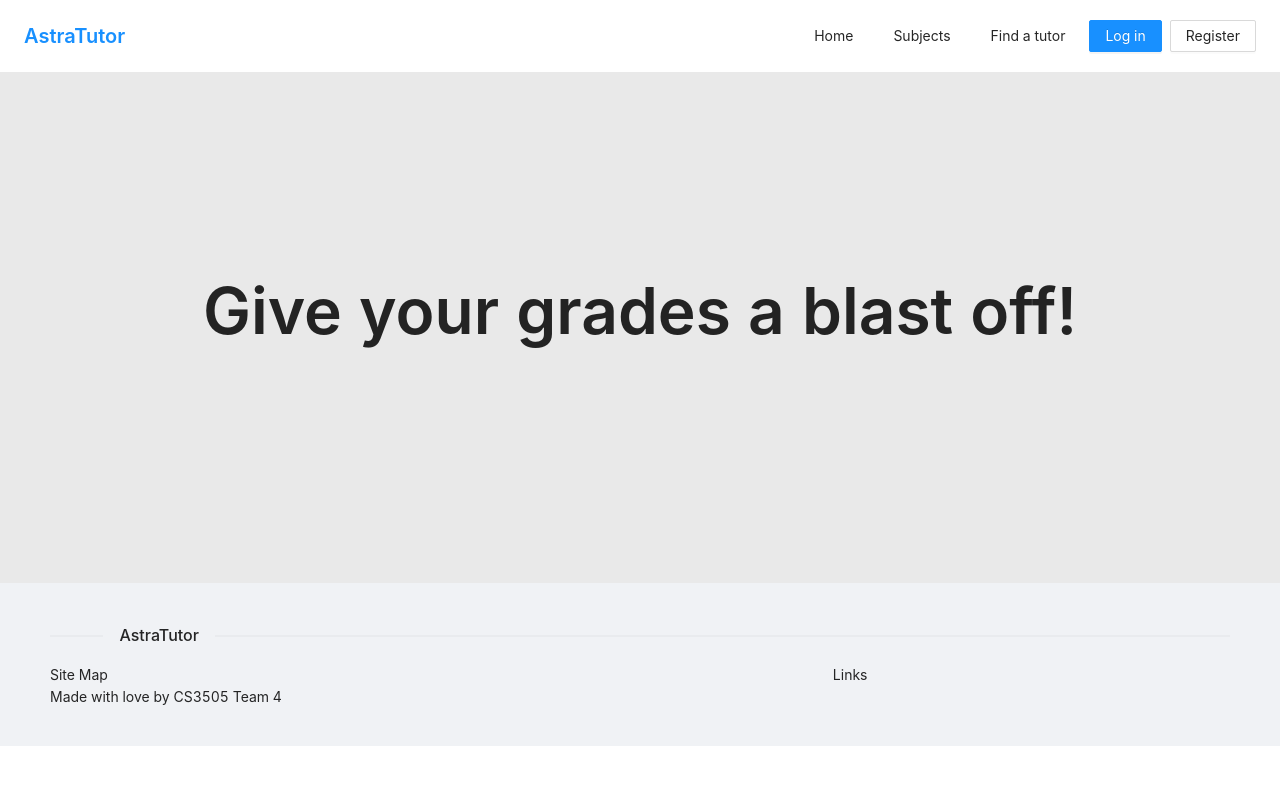
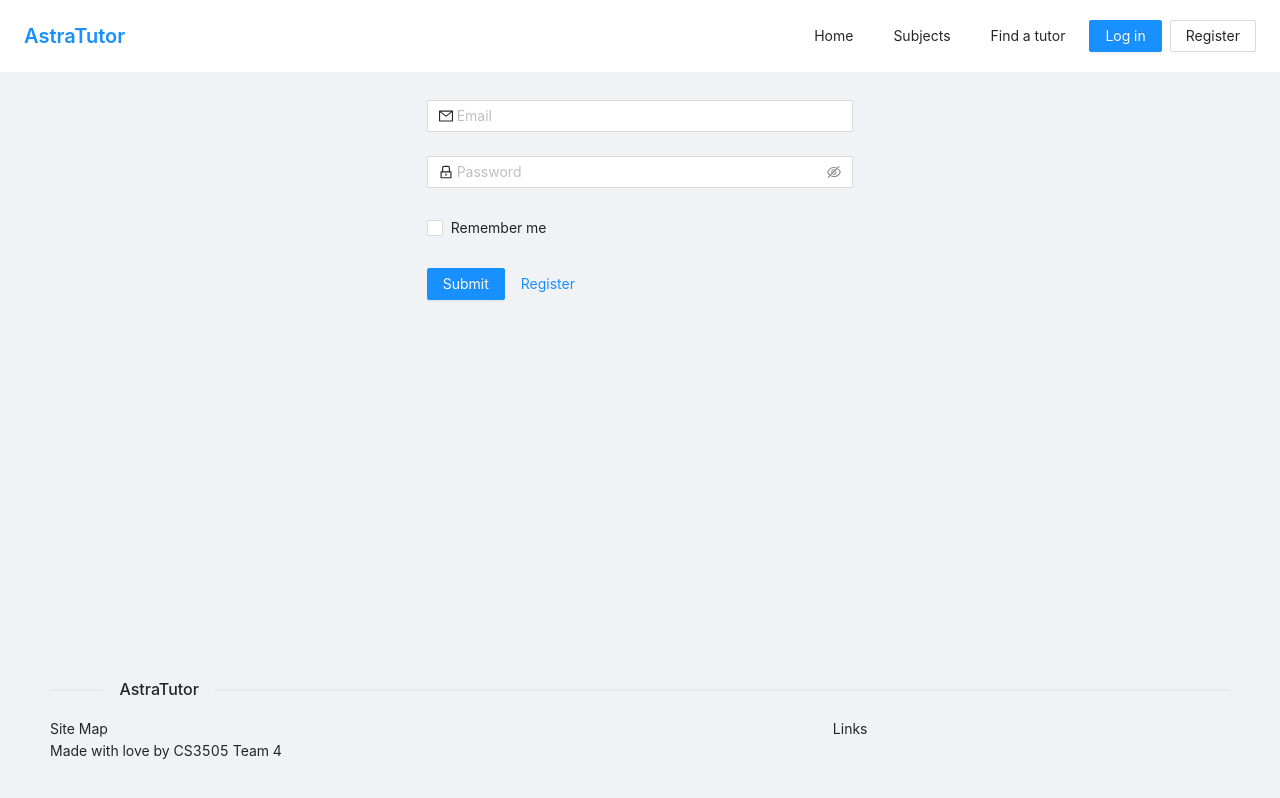
Before and after one commit to cs3305-team-4/astratutor, a React (Create React App) app in the folder ui/: page /login in a window 1280 px wide. Built offline with nearby package versions, Linux system fonts and the light colour scheme.

Commit message:
Added Login Form

```diff
--- a/ui/src/App.tsx
+++ b/ui/src/App.tsx
@@ -18,7 +18,8 @@ import {
   Link
 } from "react-router-dom";
 
-import Landing from "./views/Landing"
+import Landing from "./views/Landing";
+import Login from "./views/Login";
 import './App.css';
 
 import jwt_decode from 'jwt-decode'
@@ -57,7 +58,7 @@ function App() {
 
   return (
     <AuthContext.Provider value={auth}>
-      <Layout>
+      <Layout style={{ minHeight: '100vh' }}>
         <PageHeader
           ghost={false}
           //onBack={() => window.history.back()}
@@ -69,13 +70,12 @@ function App() {
             <Button href="/login" key="2" type="primary">Log in</Button>,
             <Button href="/register" key="1"> Register</Button>
           ]}
-        >
-        </PageHeader>
+        />
         <Content>
           <Router>
             <Switch>
-              <Route path="/">
-                <Landing></Landing>
+              <Route path="/" exact={true}>
+                <Landing />
               </Route>
               <Route path="/account">
               </Route>
@@ -97,6 +97,7 @@ function App() {
               </Route>
 
               <Route path="/login">
+                <Login />
               </Route>
               <Route path="/register">
               </Route>
--- a/ui/src/views/Login.tsx
+++ b/ui/src/views/Login.tsx
@@ -2,25 +2,80 @@
 import React from 'react';
 import styled from 'styled-components';
 
-
 import {
   Layout,
-  PageHeader
+  Typography,
+  Row,
+  Col,
+  Form,
+  Input,
+  Button,
+  Checkbox
 } from "antd";
+import {
+  LockOutlined,
+  MailOutlined
+} from "@ant-design/icons";
 
+const { Title, Paragraph, Text, Link } = Typography;
 const { Header, Footer, Sider, Content } = Layout;
 
-const StyledPageHeader = styled(PageHeader)`
+const StyledLayout = styled(Layout)`
+  padding: 2em 0;
+`;
 
-`
+const Login: React.FunctionComponent = () => {
 
-export default function Landing() {
+  const onSubmit = (values: any) => {
+    console.log('Success:', values);
+  }
+
   return (
-    <Layout>
-      <Header>
-        Hi
-      </Header>
-      <Content>Content</Content>
-      <Footer>Footer</Footer>
-    </Layout>)
+    <StyledLayout>
+      <Row justify="center">
+        <Col span={8}>
+          <Form
+            layout="vertical"
+            name="login"
+            onFinish={onSubmit}
+          >
+            <Form.Item
+              name="email"
+              rules={[{ required: true, message: 'Please input your email!' }]}
+            >
+              <Input
+                prefix={<MailOutlined />}
+                placeholder="Email"
+              />
+            </Form.Item>
+            <Form.Item
+              name="password"
+              rules={[{ required: true, message: 'Please input your password!' }]}
+            >
+              <Input.Password
+                prefix={<LockOutlined />}
+                placeholder="Password"
+              />
+            </Form.Item>
+            <Form.Item
+              name="remember"
+              valuePropName="checked"
+            >
+              <Checkbox>Remember me</Checkbox>
+            </Form.Item>
+            <Form.Item>
+              <Button type="primary" htmlType="submit">
+                Submit
+              </Button>
+              <Button type="link" href="/register">
+                Register
+              </Button>
+            </Form.Item>
+          </Form>
+        </Col>
+      </Row>
+    </StyledLayout>
+  )
 }
+
+export default Login;
```
